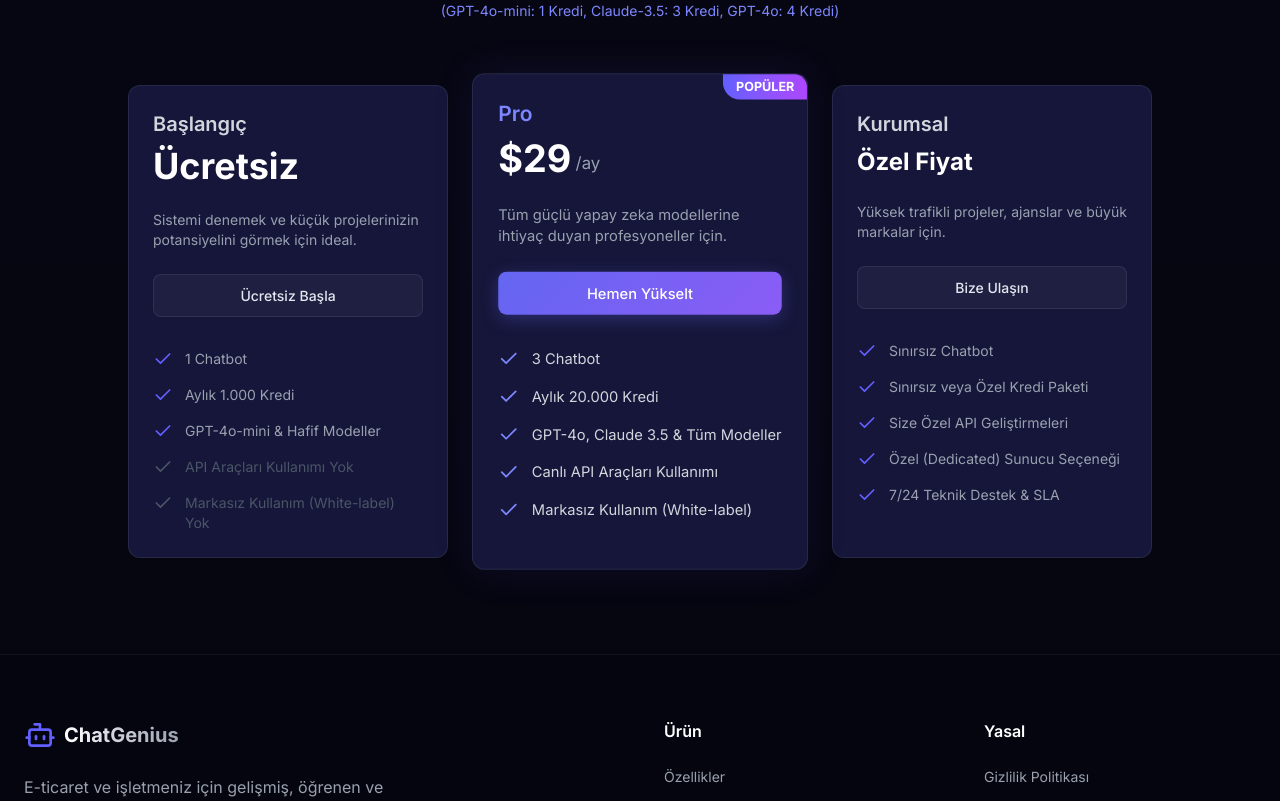
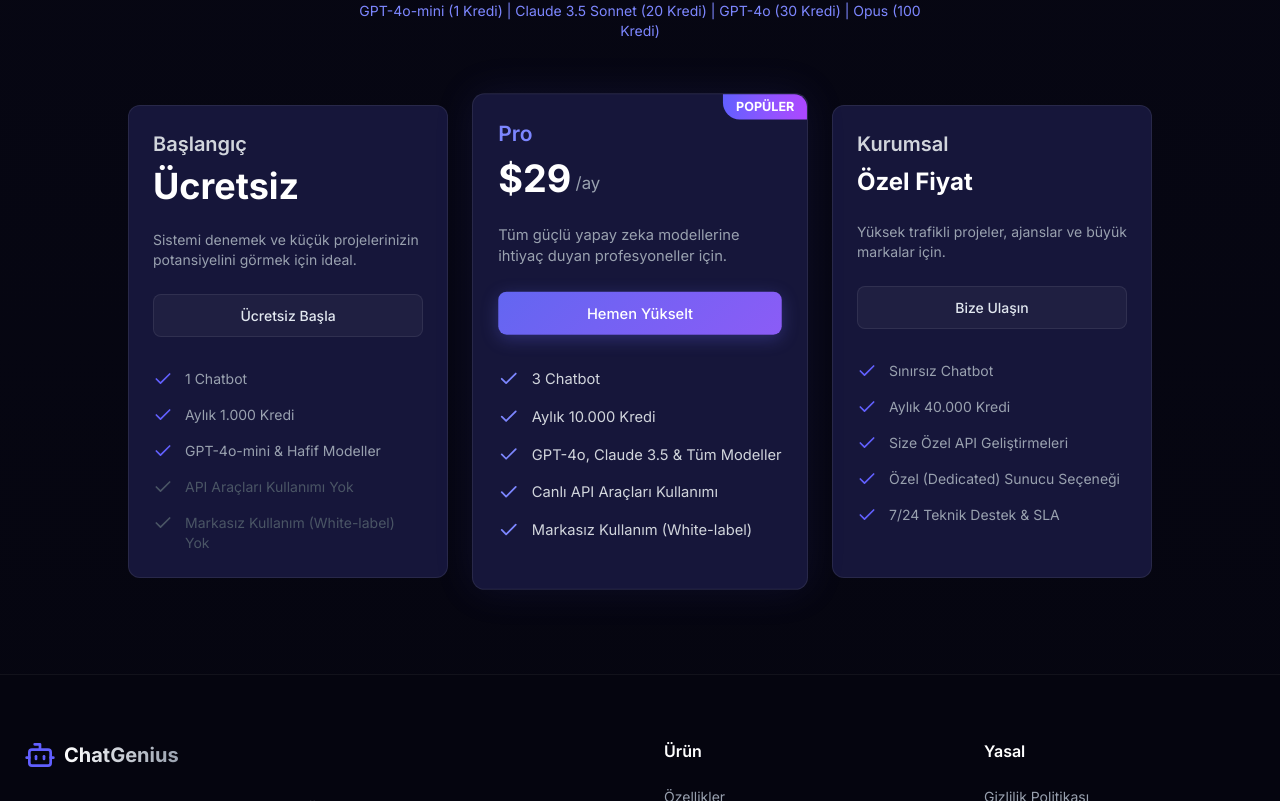
Before and after one commit to bcilak/NexusChat-SaaS, a Next.js app in the folder frontend/: page / in a window 1280 px wide. Shown: the part 2014-2815 px from the top of the page. Built offline with nearby package versions, Linux system fonts and the light colour scheme.

Commit message:
fix: adjust AI credit economy and pricing model scaling

```diff
--- a/frontend/src/components/landing/Hero.tsx
+++ b/frontend/src/components/landing/Hero.tsx
@@ -23,7 +23,7 @@
           </div>
 
           <h1 className="text-5xl lg:text-7xl font-bold leading-tight mb-6">
-            Müşterileriniz İçin <br/>
+            Müşterileriniz İçin <br />
             <span className="text-transparent bg-clip-text bg-gradient-to-r from-indigo-400 via-purple-400 to-indigo-400 animate-gradient-x">
               Akıllı Asistan
             </span>
--- a/frontend/src/components/landing/Pricing.tsx
+++ b/frontend/src/components/landing/Pricing.tsx
@@ -12,7 +12,7 @@
           <h2 className="text-3xl md:text-5xl font-bold mb-4">Şeffaf Kredi Fiyatlandırması</h2>
           <p className="text-gray-400 max-w-xl mx-auto mb-10">
             Kredi sistemi ile yalnızca kullandığınız kadar ödeyin. Model ağırlığına göre kredi harcayarak en yüksek verimi elde edin.
-            <br/><span className="text-sm text-indigo-400 mt-2 block">(GPT-4o-mini: 1 Kredi, Claude-3.5: 3 Kredi, GPT-4o: 4 Kredi)</span>
+            <br /><span className="text-sm text-indigo-400 mt-2 block">GPT-4o-mini (1 Kredi) | Claude 3.5 Sonnet (20 Kredi) | GPT-4o (30 Kredi) | Opus (100 Kredi)</span>
           </p>
         </div>
 
@@ -61,7 +61,7 @@
 
             <ul className="space-y-4 text-sm text-gray-300">
               <li className="flex gap-3"><Check className="w-5 h-5 text-indigo-400 shrink-0" />3 Chatbot</li>
-              <li className="flex gap-3"><Check className="w-5 h-5 text-indigo-400 shrink-0" />Aylık 20.000 Kredi</li>
+              <li className="flex gap-3"><Check className="w-5 h-5 text-indigo-400 shrink-0" />Aylık 10.000 Kredi</li>
               <li className="flex gap-3"><Check className="w-5 h-5 text-indigo-400 shrink-0" />GPT-4o, Claude 3.5 & Tüm Modeller</li>
               <li className="flex gap-3"><Check className="w-5 h-5 text-indigo-400 shrink-0" />Canlı API Araçları Kullanımı</li>
               <li className="flex gap-3"><Check className="w-5 h-5 text-indigo-400 shrink-0" />Markasız Kullanım (White-label)</li>
@@ -85,7 +85,7 @@
 
             <ul className="space-y-4 text-sm text-gray-400">
               <li className="flex gap-3"><Check className="w-5 h-5 text-indigo-500 shrink-0" />Sınırsız Chatbot</li>
-              <li className="flex gap-3"><Check className="w-5 h-5 text-indigo-500 shrink-0" />Sınırsız veya Özel Kredi Paketi</li>
+              <li className="flex gap-3"><Check className="w-5 h-5 text-indigo-500 shrink-0" />Aylık 40.000 Kredi</li>
               <li className="flex gap-3"><Check className="w-5 h-5 text-indigo-500 shrink-0" />Size Özel API Geliştirmeleri</li>
               <li className="flex gap-3"><Check className="w-5 h-5 text-indigo-500 shrink-0" />Özel (Dedicated) Sunucu Seçeneği</li>
               <li className="flex gap-3"><Check className="w-5 h-5 text-indigo-500 shrink-0" />7/24 Teknik Destek & SLA</li>
```
Also changed, not shown: frontend/src/components/landing/Features.tsx (line endings or trailing spaces), 1 other file (tests, documents, lock files or other folders).
